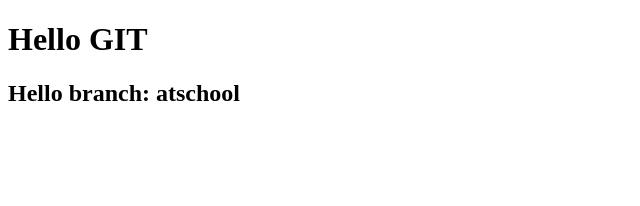
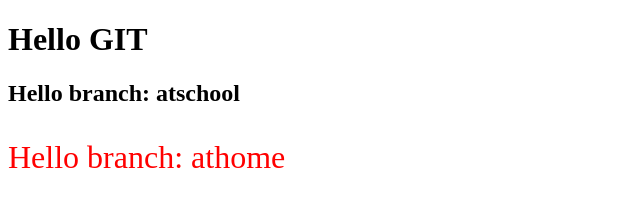
Before and after one commit to kaebnaa/10-1-app, a plain HTML site: page index.html in a window 1280 px wide. Shown: the whole page, without its empty margins (0-640 px from the left). Drawn offline with Linux system fonts and the light colour scheme.

Commit message:
project v0.1.2

```diff
--- a/index.html
+++ b/index.html
@@ -11,6 +11,7 @@
 
     <h1>Hello GIT</h1>
     <h2>Hello branch: atschool</h2>
+    <p style="font-size: 32px; color:red">Hello branch: athome</p>
 
 
     <script src="/app.js"></script>
```
